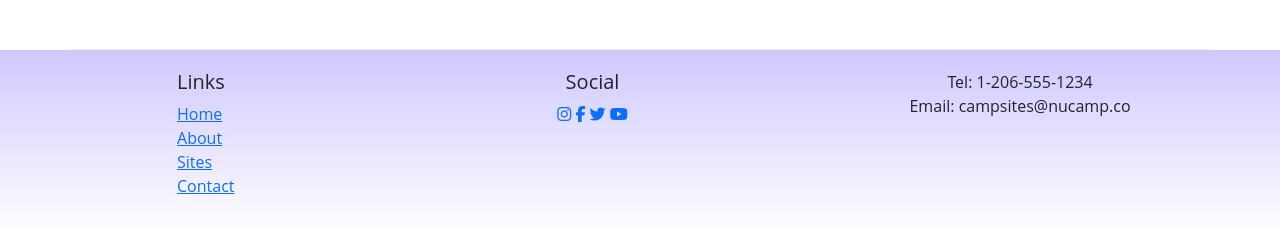
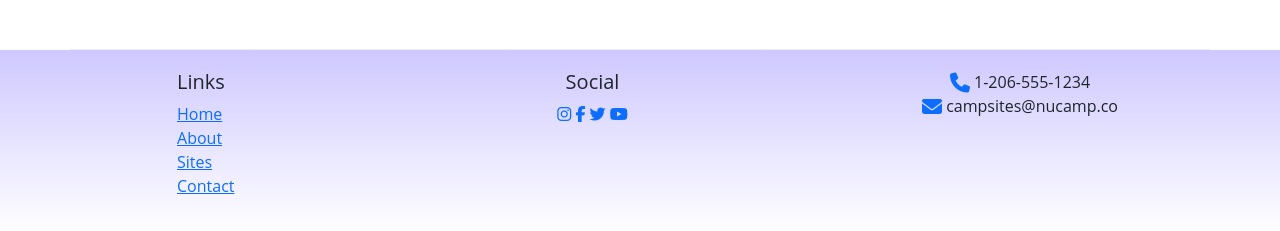
Before and after one commit to scampcoder/nucampsite, a website: page aboutus.html in a window 1280 px wide. Shown: the part 1072-1303 px from the top of the page. Drawn offline with nearby package versions, Linux system fonts and the light colour scheme.

Commit message:
Update tel/email links

```diff
--- a/aboutus.html
+++ b/aboutus.html
@@ -103,8 +103,8 @@
                     <a href="http://youtube.com/"><i class="fa fa-youtube"></i></a>
                 </div>
                 <div class="col-sm-4 text-center">
-                    Tel: 1-206-555-1234<br />
-                    Email: campsites@nucamp.co
+                    <i class="fa fa-phone fa-lg text-primary"></i> 1-206-555-1234<br />
+                      <i class="fa fa-envelope fa-lg text-primary"></i> campsites@nucamp.co
                 </div>
            </div>
         </div>
```
Also changed, not shown: index.html (+2 -2 lines).
